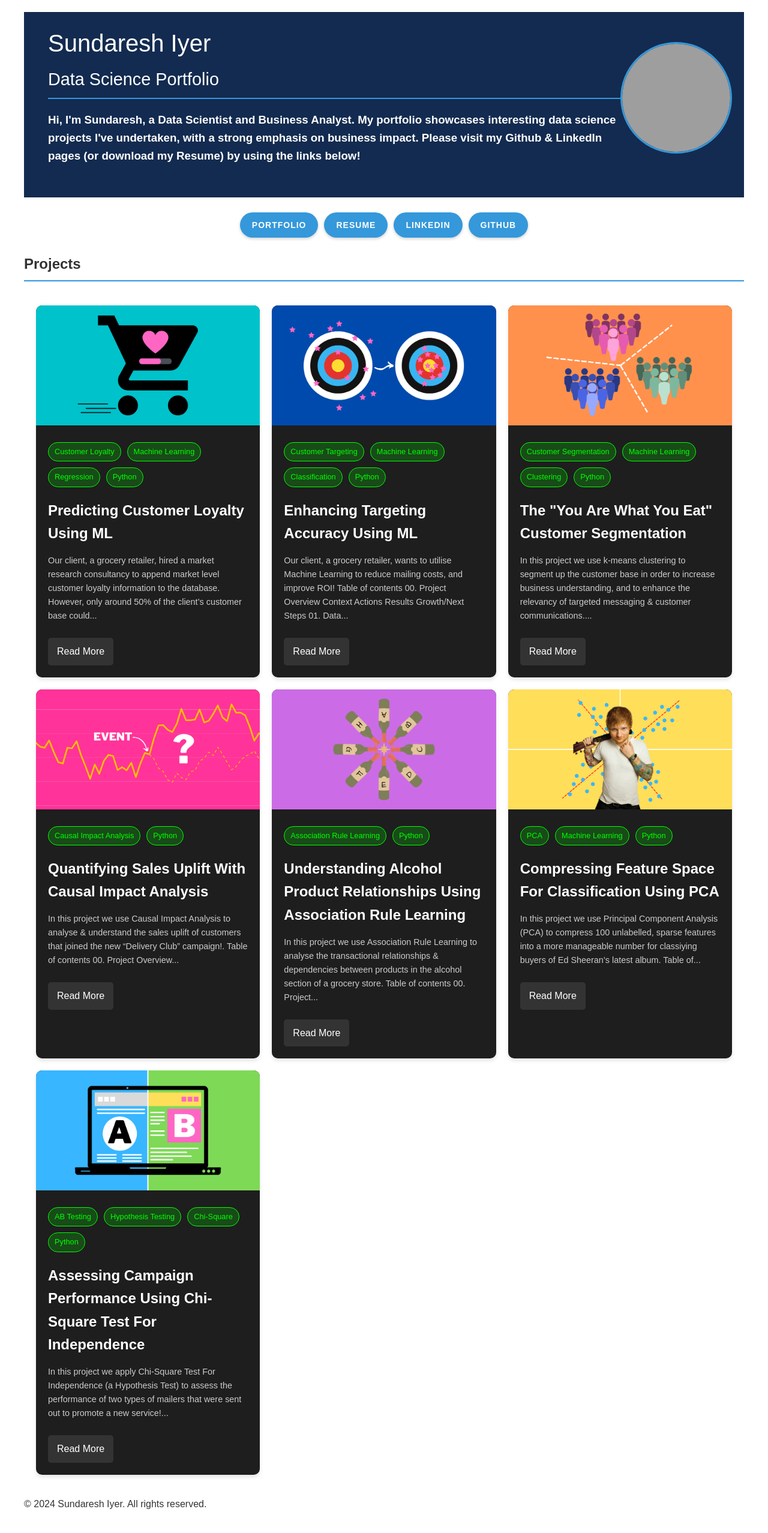
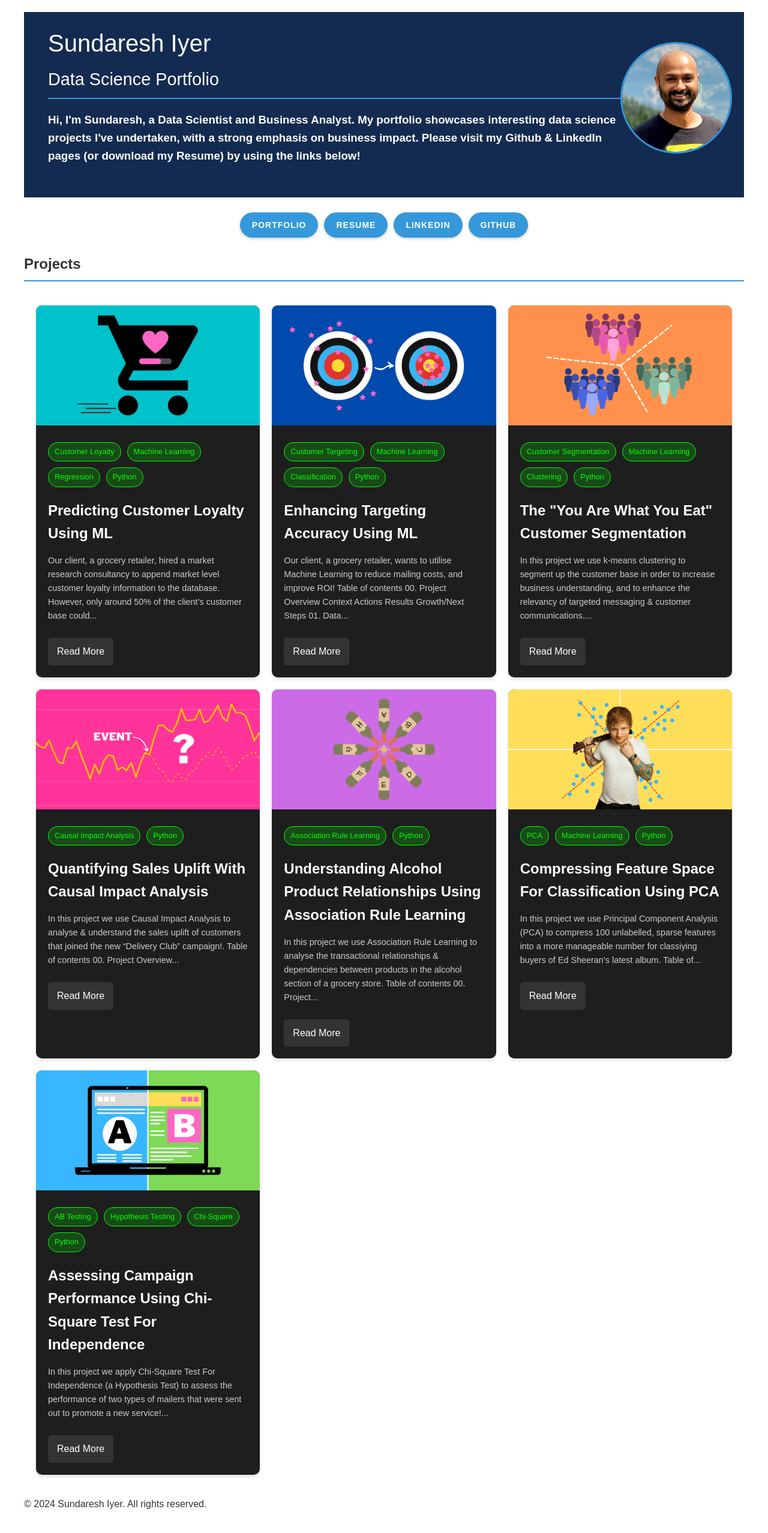
Before and after one commit to IyerS/sundareshiyer.github.io, a Jekyll site: the page built from index.html, in a window 1280 px wide. Shown: the whole page at 60% size. Built offline with Jekyll 4.4.1, drawn with Linux system fonts in a browser that asks for light colours.

Commit message:
Update default.html

```diff
--- a/_layouts/default.html
+++ b/_layouts/default.html
@@ -15,7 +15,7 @@
                 <h3>{{ site.excerpt }}</h3>
             </div>
             <div class="profile-image">
-                <img src="{{ site.url }}/assets/img/your-photo.jpg" alt="Sundaresh Iyer" class="profile-photo" height="180px">
+                <img src="{{ site.url }}/assets/img/profile-photo.jpg" alt="Sundaresh Iyer" class="profile-photo" height="180px">
             </div>
         </div>
     </header>
```
